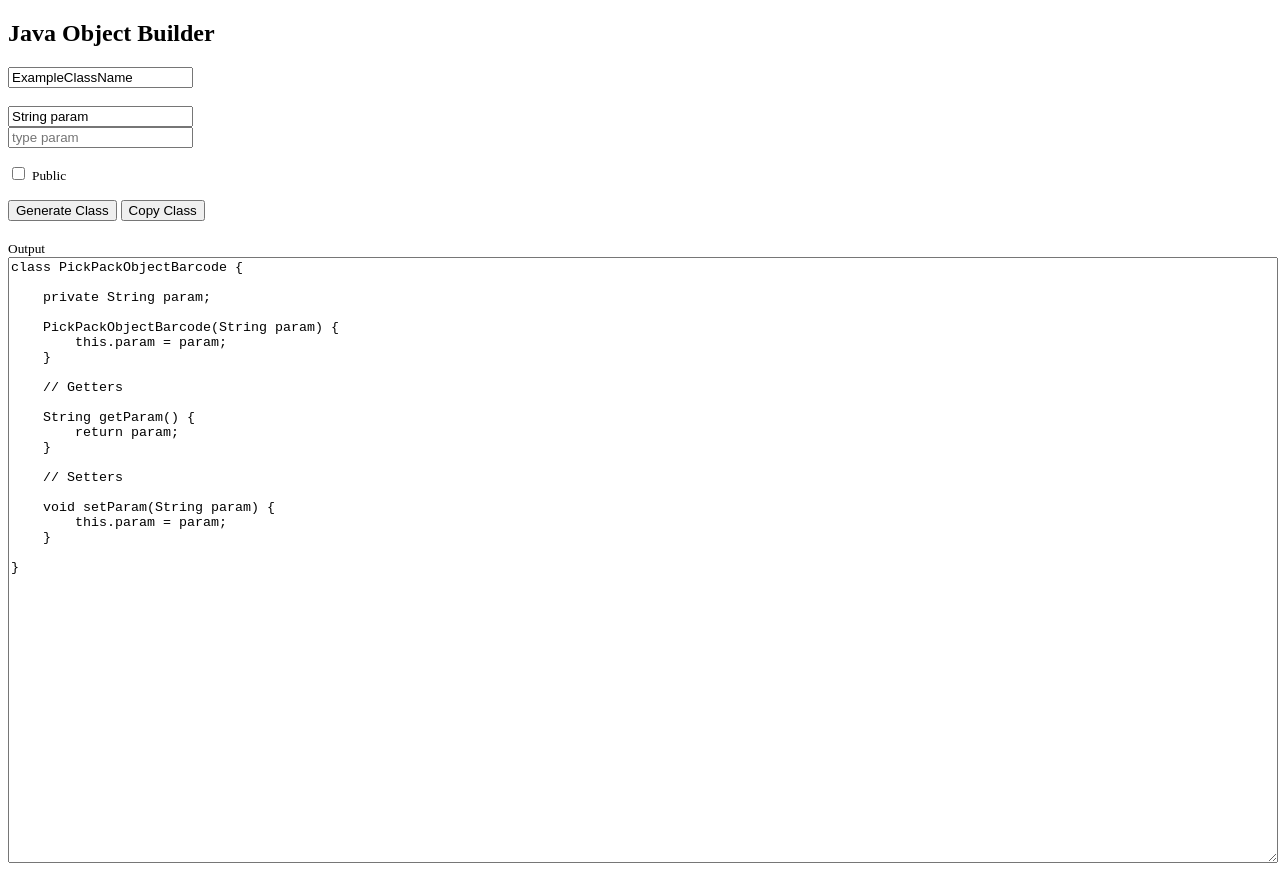
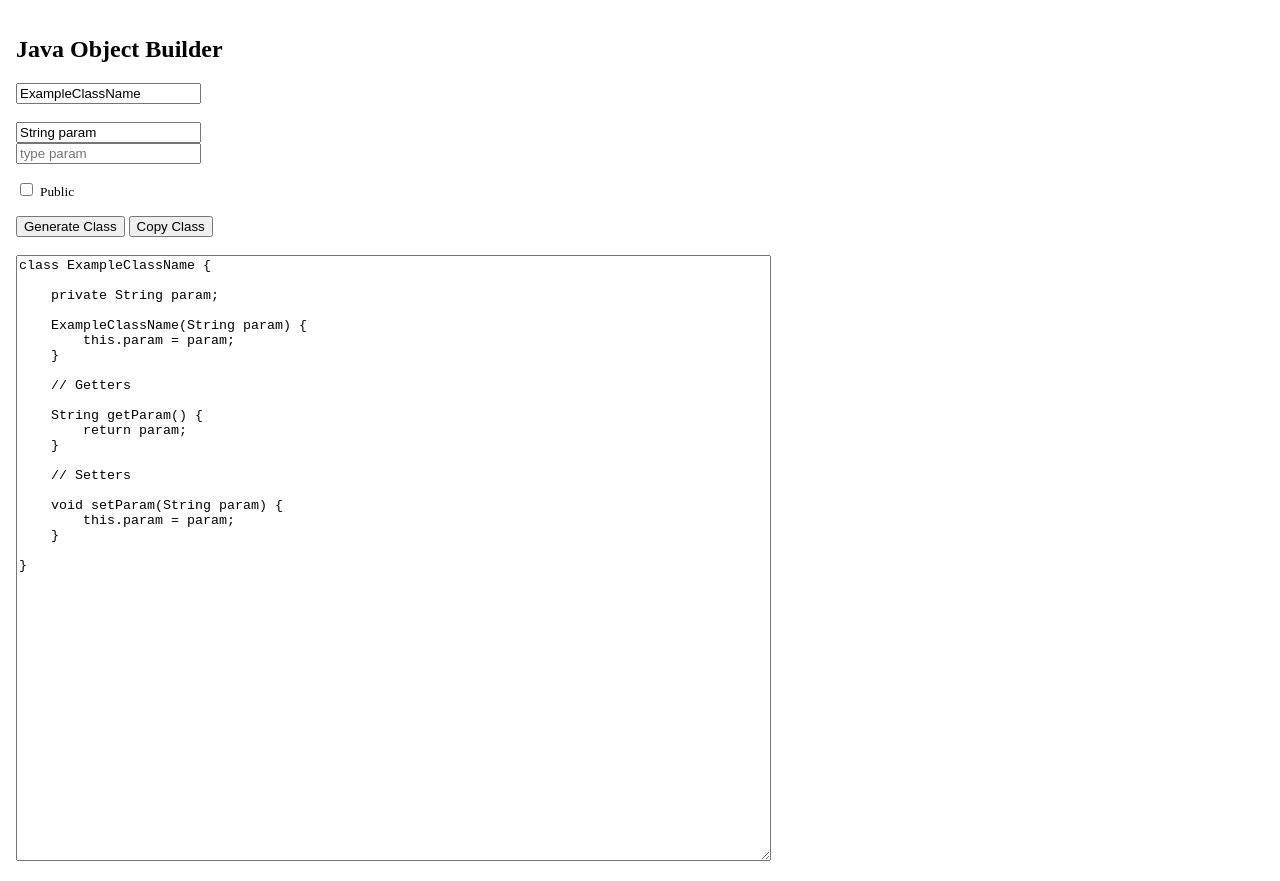
Before and after one commit to mononz/Tools, a plain HTML site: page index.html in a window 1280 px wide. Drawn offline with Linux system fonts and the light colour scheme.

Commit message:
better init example. ui tweaks

```diff
--- a/index.html
+++ b/index.html
@@ -31,8 +31,7 @@
 <br>
 <br>
 
-<label for="output"><small>Output</small></label>
-<textarea id="output" rows="40" style="width:100%">Output</textarea>
+<textarea id="output" name="" cols="" rows="40" style="width:60%">Output</textarea>
 
 <script src="main.js"></script>
 
--- a/main.css
+++ b/main.css
@@ -0,0 +1,4 @@
+html, body {
+    margin: 4px;
+    padding: 4px;
+}
--- a/main.js
+++ b/main.js
@@ -107,7 +107,4 @@ function capitalizeFirstLetter(string) {
   return string.charAt(0).toUpperCase() + string.slice(1);
 }
 
-let className = 'PickPackObjectBarcode';
-let inputFields = ['String param'];
-
-doStuff(className, inputFields, false);
+submit();
```
